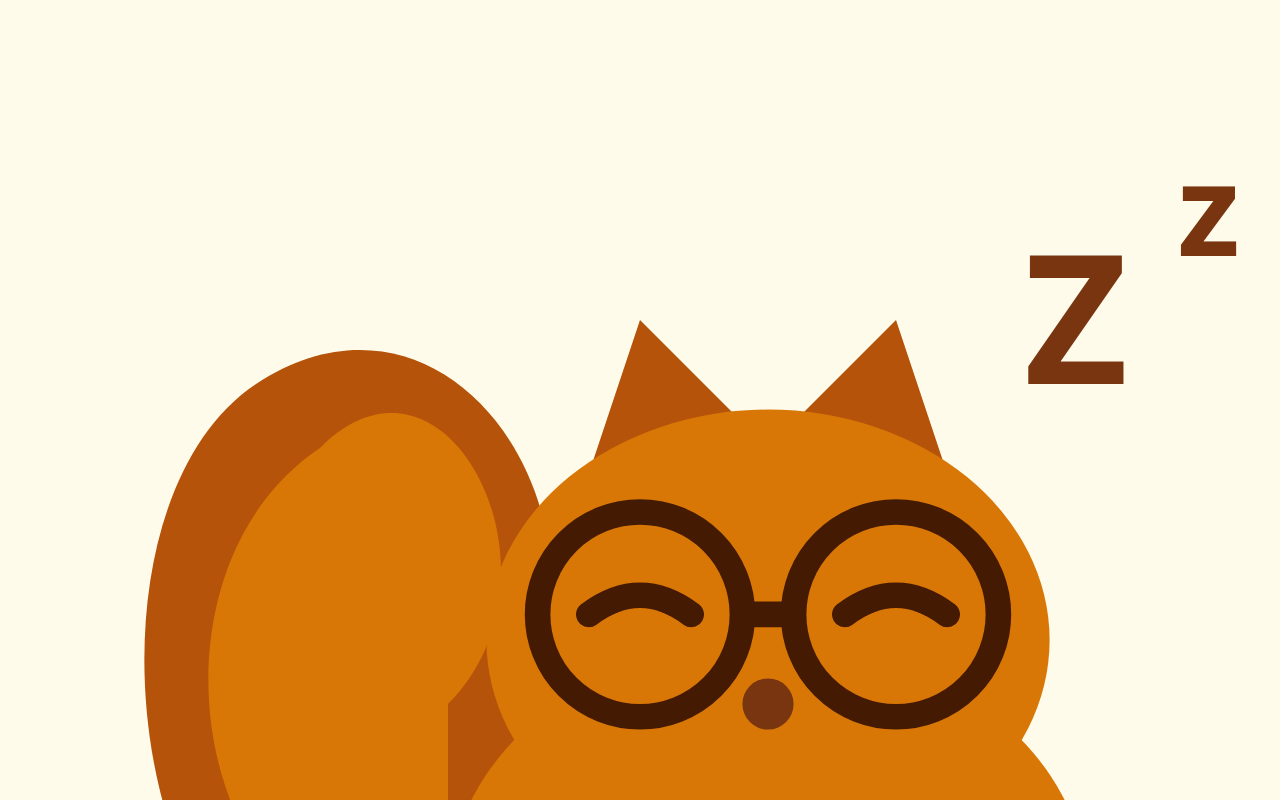
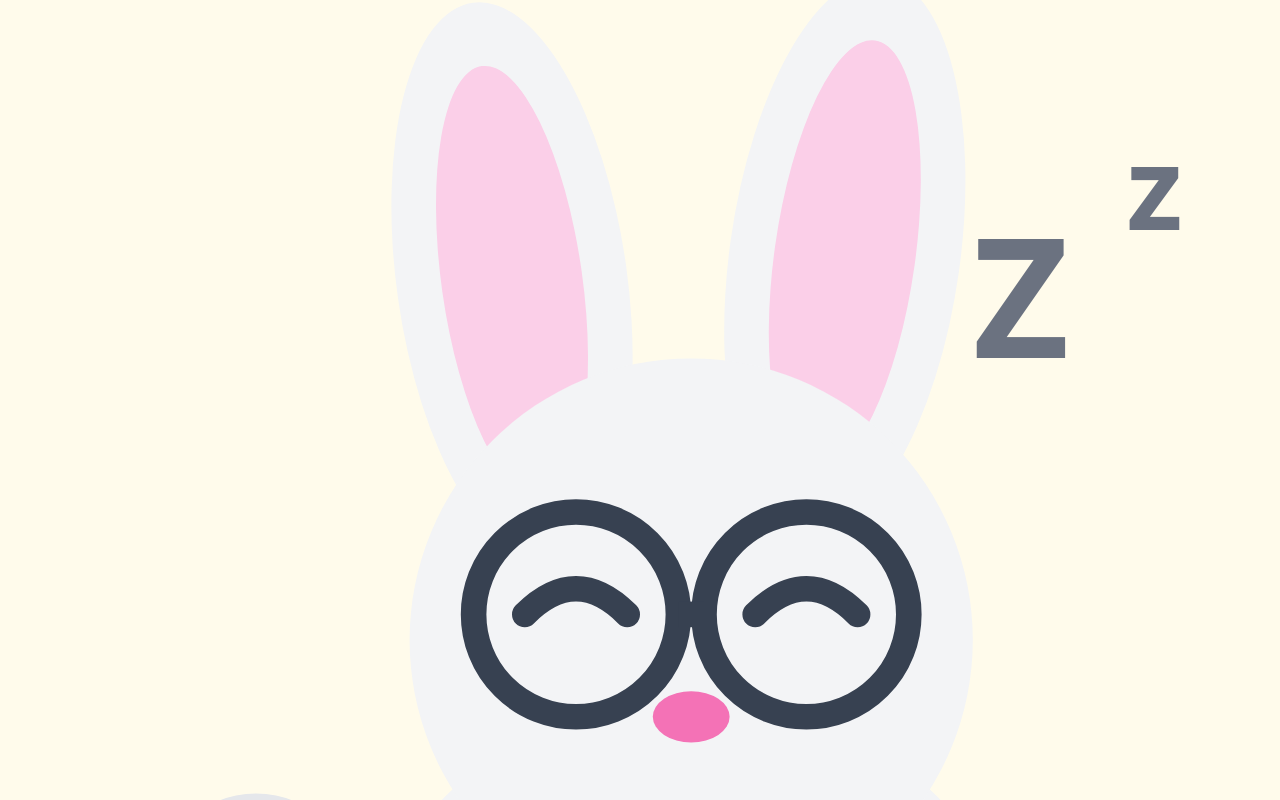
Before and after one commit to lantro9400-ai/dabin-library, a React (Vite) app: page / in a window 1280 px wide. Shown: the top 800 px of the page. Built offline with nearby package versions, Linux system fonts and the light colour scheme.

Commit message:
캐릭터 다람쥐→토끼, 도토리→당근 변경

```diff
--- a/index.html
+++ b/index.html
@@ -4,7 +4,7 @@
     <meta charset="UTF-8" />
     <link rel="icon" type="image/svg+xml" href="/favicon.svg" />
     <meta name="viewport" content="width=device-width, initial-scale=1.0" />
-    <title>다빈다람쥐의 도서관 🐿️</title>
+    <title>다빈토끼의 도서관 🐰</title>
   </head>
   <body>
     <div id="root"></div>
--- a/src/App.jsx
+++ b/src/App.jsx
@@ -207,56 +207,80 @@ function useAsmr() {
 }
 
 // ─────────────────────────────────────────────────────────────────
-// 다람쥐 캐릭터
+// 토끼 캐릭터
 // ─────────────────────────────────────────────────────────────────
 const CuteSquirrel = ({ mood = 'happy', className = 'w-10 h-10' }) => (
   <svg viewBox="0 0 100 100" className={className} fill="none" xmlns="http://www.w3.org/2000/svg">
-    <path d="M 30 80 C 10 80, 5 40, 20 30 C 35 20, 50 40, 40 60" fill="#B45309" />
-    <path d="M 35 75 C 15 75, 10 45, 25 35 C 35 25, 45 45, 35 55" fill="#D97706" />
-    <ellipse cx="60" cy="70" rx="25" ry="20" fill="#D97706" />
-    <ellipse cx="55" cy="75" rx="15" ry="10" fill="#FDE68A" />
-    <path d="M 45 40 L 50 25 L 60 35 Z" fill="#B45309" />
-    <path d="M 75 40 L 70 25 L 60 35 Z" fill="#B45309" />
-    <ellipse cx="60" cy="50" rx="22" ry="18" fill="#D97706" />
-    <circle cx="50" cy="48" r="8" fill="none" stroke="#451A03" strokeWidth="2" />
-    <circle cx="70" cy="48" r="8" fill="none" stroke="#451A03" strokeWidth="2" />
-    <path d="M 58 48 L 62 48" stroke="#451A03" strokeWidth="2" />
+    {/* 꼬리 */}
+    <circle cx="20" cy="70" r="8" fill="#E5E7EB" />
+    <circle cx="20" cy="70" r="5" fill="#F9FAFB" />
+
+    {/* 귀 (머리 뒤) */}
+    <ellipse cx="40" cy="22" rx="9" ry="22" fill="#F3F4F6" transform="rotate(-8 40 22)" />
+    <ellipse cx="40" cy="22" rx="5.5" ry="17" fill="#FBCFE8" transform="rotate(-8 40 22)" />
+    <ellipse cx="66" cy="20" rx="9" ry="22" fill="#F3F4F6" transform="rotate(8 66 20)" />
+    <ellipse cx="66" cy="20" rx="5.5" ry="17" fill="#FBCFE8" transform="rotate(8 66 20)" />
+
+    {/* 몸통 */}
+    <ellipse cx="54" cy="73" rx="24" ry="18" fill="#F3F4F6" />
+    {/* 배 */}
+    <ellipse cx="54" cy="77" rx="14" ry="11" fill="white" />
+
+    {/* 얼굴 */}
+    <circle cx="54" cy="50" r="22" fill="#F3F4F6" />
+
+    {/* 안경 */}
+    <circle cx="45" cy="48" r="8" fill="none" stroke="#374151" strokeWidth="2" />
+    <circle cx="63" cy="48" r="8" fill="none" stroke="#374151" strokeWidth="2" />
+    <path d="M 53 48 L 55 48" stroke="#374151" strokeWidth="2" />
+
+    {/* 눈 */}
     {mood === 'sleeping' ? (
       <>
-        <path d="M 46 48 Q 50 45 54 48" stroke="#451A03" strokeWidth="2" fill="none" strokeLinecap="round" />
-        <path d="M 66 48 Q 70 45 74 48" stroke="#451A03" strokeWidth="2" fill="none" strokeLinecap="round" />
-        <text x="80" y="30" fontSize="14" fill="#78350F" fontWeight="bold">Z</text>
-        <text x="92" y="20" fontSize="10" fill="#78350F" fontWeight="bold">z</text>
+        <path d="M 41 48 Q 45 44 49 48" stroke="#374151" strokeWidth="2" fill="none" strokeLinecap="round" />
+        <path d="M 59 48 Q 63 44 67 48" stroke="#374151" strokeWidth="2" fill="none" strokeLinecap="round" />
+        <text x="76" y="28" fontSize="13" fill="#6B7280" fontWeight="bold">Z</text>
+        <text x="88" y="18" fontSize="9"  fill="#6B7280" fontWeight="bold">z</text>
       </>
     ) : (
       <>
-        <circle cx="50" cy="48" r="2.5" fill="#451A03" />
-        <circle cx="70" cy="48" r="2.5" fill="#451A03" />
+        <circle cx="45" cy="48" r="2.5" fill="#1F2937" />
+        <circle cx="63" cy="48" r="2.5" fill="#1F2937" />
       </>
     )}
-    <circle cx="60" cy="55" r="2" fill="#78350F" />
+
+    {/* 코 */}
+    <ellipse cx="54" cy="56" rx="3" ry="2" fill="#F472B6" />
+
+    {/* 입 */}
     {(mood === 'happy' || mood === 'bolppang') && (
-      <path d="M 55 58 Q 60 62 65 58" stroke="#451A03" strokeWidth="2" fill="none" strokeLinecap="round" />
+      <path d="M 50 59 Q 54 63 58 59" stroke="#374151" strokeWidth="1.5" fill="none" strokeLinecap="round" />
     )}
+
+    {/* 볼빵빵 (3일 연속 달성) */}
     {mood === 'bolppang' && (
       <>
-        <circle cx="38" cy="58" r="12" fill="#FDE68A" />
-        <circle cx="82" cy="58" r="12" fill="#FDE68A" />
-        <circle cx="38" cy="58" r="5" fill="#FCA5A5" opacity="0.8" />
-        <circle cx="82" cy="58" r="5" fill="#FCA5A5" opacity="0.8" />
-        <path d="M 10 30 L 15 35 L 10 40 Z" fill="#FCD34D" />
-        <path d="M 90 20 L 95 25 L 90 30 Z" fill="#FCD34D" />
+        <circle cx="35" cy="57" r="12" fill="#FEF3C7" />
+        <circle cx="73" cy="57" r="12" fill="#FEF3C7" />
+        <circle cx="35" cy="57" r="6"  fill="#FCA5A5" opacity="0.85" />
+        <circle cx="73" cy="57" r="6"  fill="#FCA5A5" opacity="0.85" />
+        <path d="M 8 28 L 13 33 L 8 38 Z"   fill="#FCD34D" />
+        <path d="M 88 18 L 93 23 L 88 28 Z" fill="#FCD34D" />
       </>
     )}
+
+    {/* 기본 홍조 */}
     {mood === 'happy' && (
       <>
-        <ellipse cx="45" cy="55" rx="4" ry="2" fill="#FCA5A5" opacity="0.5"/>
-        <ellipse cx="75" cy="55" rx="4" ry="2" fill="#FCA5A5" opacity="0.5"/>
+        <ellipse cx="39" cy="56" rx="4.5" ry="2.5" fill="#FCA5A5" opacity="0.45" />
+        <ellipse cx="69" cy="56" rx="4.5" ry="2.5" fill="#FCA5A5" opacity="0.45" />
       </>
     )}
-    <path d="M 45 70 L 55 75 L 55 85 L 45 80 Z" fill="#3B82F6" />
-    <path d="M 55 75 L 65 70 L 65 80 L 55 85 Z" fill="#60A5FA" />
-    <path d="M 55 75 L 55 85" stroke="#1E3A8A" strokeWidth="1" />
+
+    {/* 책 (들고 있음) */}
+    <path d="M 40 72 L 50 76 L 50 86 L 40 82 Z" fill="#3B82F6" />
+    <path d="M 50 76 L 60 72 L 60 82 L 50 86 Z" fill="#60A5FA" />
+    <path d="M 50 76 L 50 86" stroke="#1E3A8A" strokeWidth="1" />
   </svg>
 );
 
@@ -322,7 +346,7 @@ export default function App() {
     } else if (timerTime === 0 && isTimerRunning) {
       clearInterval(timerRef.current);
       setIsTimerRunning(false);
-      showToast('⏰ 집중 독서 완료! 다람쥐가 도토리를 물어왔어요 🌰');
+      showToast('⏰ 집중 독서 완료! 토끼가 당근을 가져왔어요 🥕');
       setTimerTime(30 * 60);
     }
     return () => clearInterval(timerRef.current);
@@ -500,7 +524,7 @@ export default function App() {
       const today = fmtDate(new Date());
       const cur = records[today] || { pages: 0, time: 0 };
       setRecords({ ...records, [today]: { ...cur, pages: cur.pages + pagesReadToday } });
-      showToast(`🌰 도토리를 찾았어요! (+${pagesReadToday}p)`);
+      showToast(`🥕 당근을 찾았어요! (+${pagesReadToday}p)`);
     }
     setIsBookModalOpen(false);
   };
@@ -611,13 +635,13 @@ export default function App() {
       if (pages>0&&pages<=10) bg='bg-amber-300';
       else if (pages>10&&pages<=30) bg='bg-orange-400';
       else if (pages>30) bg='bg-orange-600';
-      return <div key={i} title={`${dStr}: ${pages}p 읽음`} className={`w-6 h-6 sm:w-7 sm:h-7 rounded-lg ${bg} hover:scale-125 transition-transform cursor-pointer flex items-center justify-center`}>{pages>0&&<span className="text-[10px]">🌰</span>}</div>;
+      return <div key={i} title={`${dStr}: ${pages}p 읽음`} className={`w-6 h-6 sm:w-7 sm:h-7 rounded-lg ${bg} hover:scale-125 transition-transform cursor-pointer flex items-center justify-center`}>{pages>0&&<span className="text-[10px]">🥕</span>}</div>;
     });
     return (
       <div>
         <div className={`mt-2 p-6 rounded-[2rem] border-2 ${tCard} flex flex-col items-center mb-6`}>
           <div className="flex items-center gap-2 mb-6 text-base font-extrabold w-full text-orange-600">
-            <History className="w-5 h-5" /> 나의 도토리 창고 (최근 35일)
+            <History className="w-5 h-5" /> 나의 당근 창고 (최근 35일)
           </div>
           <div className="grid grid-cols-7 gap-2 sm:gap-3">{days}</div>
           <div className="w-full flex justify-end items-center gap-2 mt-4 text-[11px] font-bold text-gray-400">
@@ -630,10 +654,10 @@ export default function App() {
         </div>
         <div className="p-6 rounded-[2rem] bg-gradient-to-br from-amber-500 to-orange-600 text-white shadow-lg relative overflow-hidden">
           <div className="absolute -right-4 -bottom-4 opacity-20"><CuteSquirrel mood="bolppang" className="w-32 h-32"/></div>
-          <h3 className="text-xl font-black mb-6 relative z-10">다람쥐의 성적표 📜</h3>
+          <h3 className="text-xl font-black mb-6 relative z-10">토끼의 성적표 📜</h3>
           <div className="grid grid-cols-2 gap-4 relative z-10">
             <div className="bg-white/20 rounded-2xl p-4 border border-white/30">
-              <p className="text-amber-100 text-xs font-bold mb-1">지금까지 모은 도토리</p>
+              <p className="text-amber-100 text-xs font-bold mb-1">지금까지 모은 당근</p>
               <p className="text-3xl font-black">{Object.values(records).reduce((s,r)=>s+r.pages,0)}<span className="text-sm text-amber-100 ml-1">개(p)</span></p>
             </div>
             <div className="bg-white/20 rounded-2xl p-4 border border-white/30">
@@ -652,7 +676,7 @@ export default function App() {
       {/* 토스트 */}
       {toast && (
         <div className="fixed top-6 left-1/2 -translate-x-1/2 z-50 bg-gray-900/90 text-white px-6 py-3.5 rounded-full shadow-2xl font-bold text-sm flex items-center gap-2 border-2 border-white/20 backdrop-blur-md">
-          🌰 {toast}
+          🥕 {toast}
         </div>
       )}
 
@@ -665,9 +689,9 @@ export default function App() {
             <div className="flex items-center gap-3">
               <CuteSquirrel mood={isBolppang ? 'bolppang' : (books.length === 0 ? 'sleeping' : 'happy')} className="w-12 h-12" />
               <div>
-                <h1 className="text-[20px] font-black tracking-tight text-orange-600">다빈다람쥐의 도서관</h1>
+                <h1 className="text-[20px] font-black tracking-tight text-orange-600">다빈토끼의 도서관</h1>
                 <div className="flex gap-1 mt-0.5">
-                  {streak > 0 && <span className="text-[10px] font-extrabold text-amber-700 bg-amber-100 px-2 py-0.5 rounded-full flex items-center gap-1">🌰 {streak}일째 독서중!</span>}
+                  {streak > 0 && <span className="text-[10px] font-extrabold text-amber-700 bg-amber-100 px-2 py-0.5 rounded-full flex items-center gap-1">🥕 {streak}일째 독서중!</span>}
                   {isBolppang && <span className="text-[10px] font-extrabold text-orange-600 bg-orange-100 px-2 py-0.5 rounded-full flex items-center gap-1"><Flame className="w-3 h-3 fill-current"/> 볼빵빵!</span>}
                 </div>
               </div>
```
Also changed, not shown: 1 other file (tests, documents, lock files or other folders).
